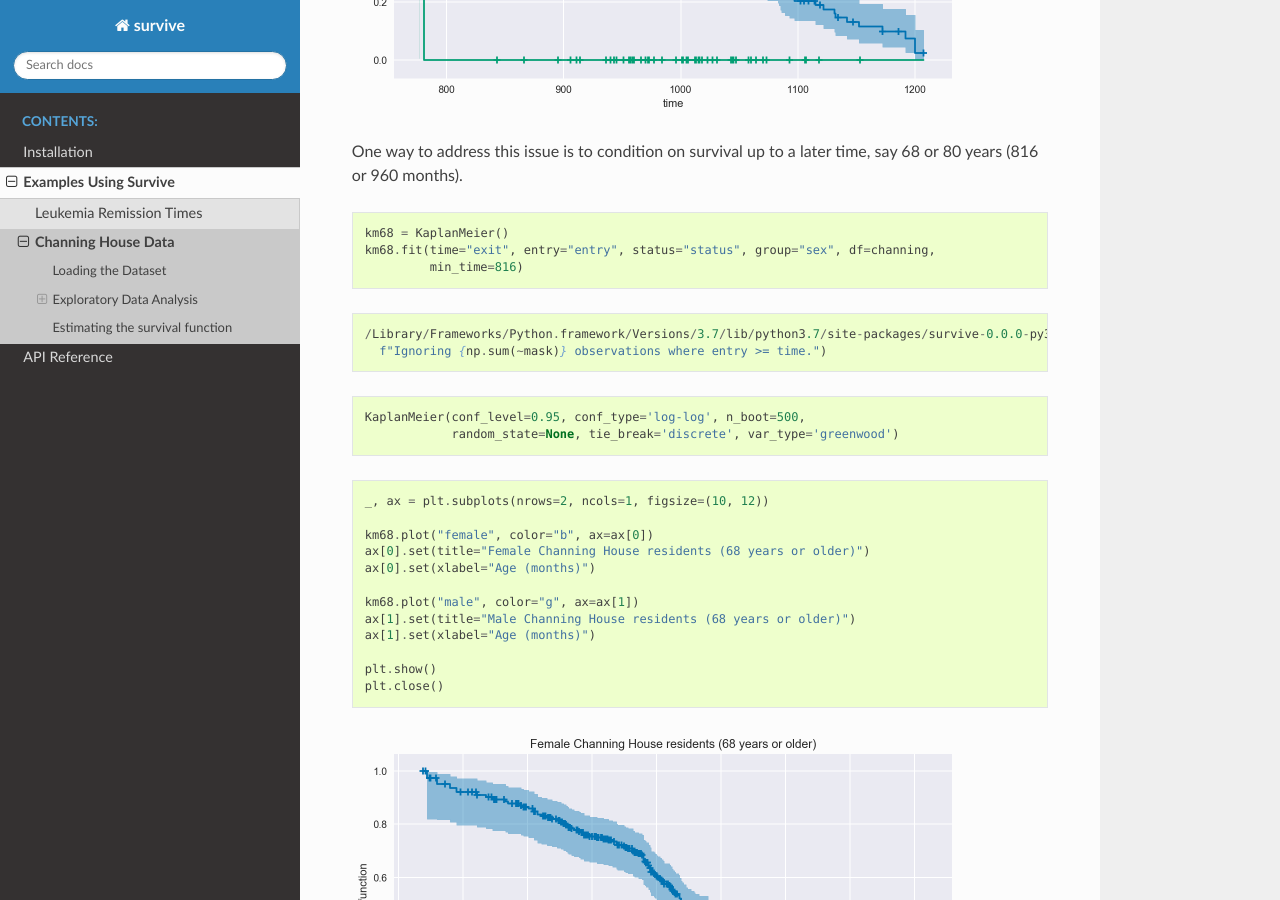
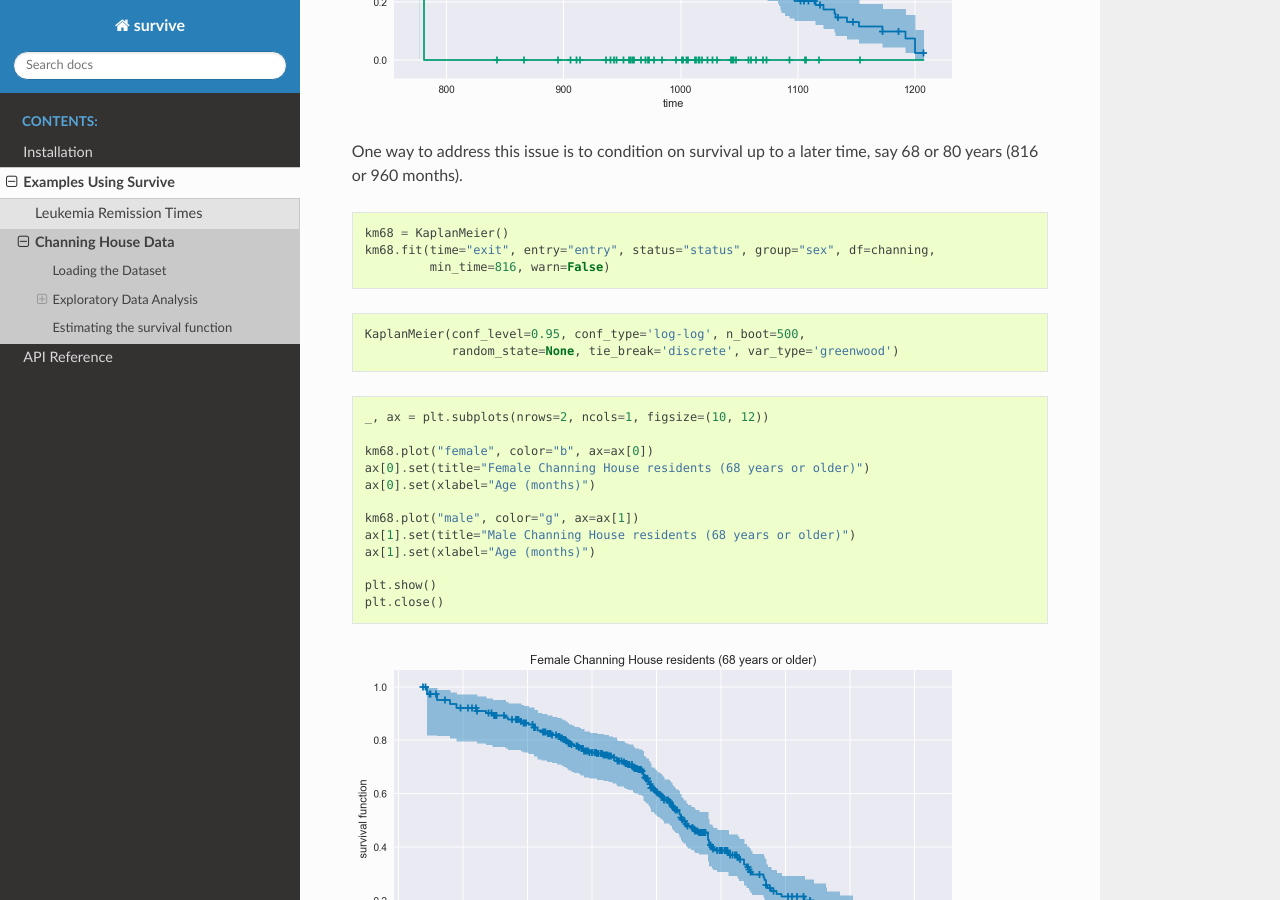
Before and after one commit to artemmavrin/survive, a Sphinx documentation site: the page built from doc/source/examples/Channing_House_Dataset.rst, in a window 1280 px wide and 900 px high, scrolled down 4060 px. Built offline with Sphinx 7.4.7 and the Read the Docs theme 2.0.0, drawn with Linux system fonts in a browser that asks for light colours.

```diff
--- a/doc/source/examples/Channing_House_Dataset.rst
+++ b/doc/source/examples/Channing_House_Dataset.rst
@@ -410,13 +410,7 @@
 
     km68 = KaplanMeier()
     km68.fit(time="exit", entry="entry", status="status", group="sex", df=channing,
-             min_time=816)
-
-
-.. parsed-literal::
-
-    /Library/Frameworks/Python.framework/Versions/3.7/lib/python3.7/site-packages/survive-0.0.0-py3.7.egg/survive/survival_data.py:174: UserWarning: Ignoring 5 observations where entry >= time.
-      f"Ignoring {np.sum(~mask)} observations where entry >= time.")
+             min_time=816, warn=False)
 
 
 
```
Also changed, not shown: doc/source/examples/Leukemia_Remission_Time_Dataset.rst (+8 -0 lines), 3 other files.
